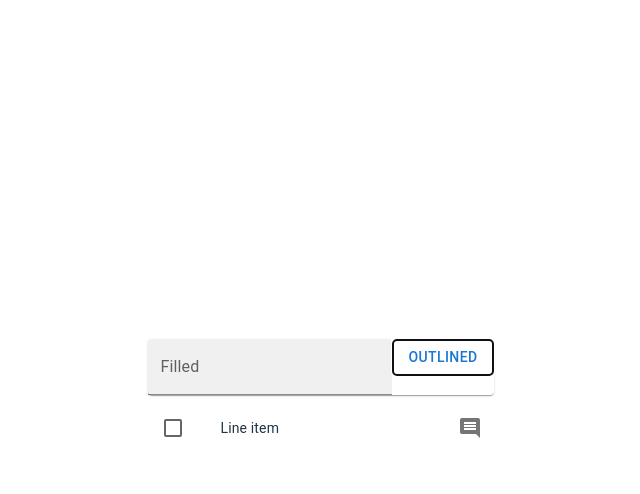
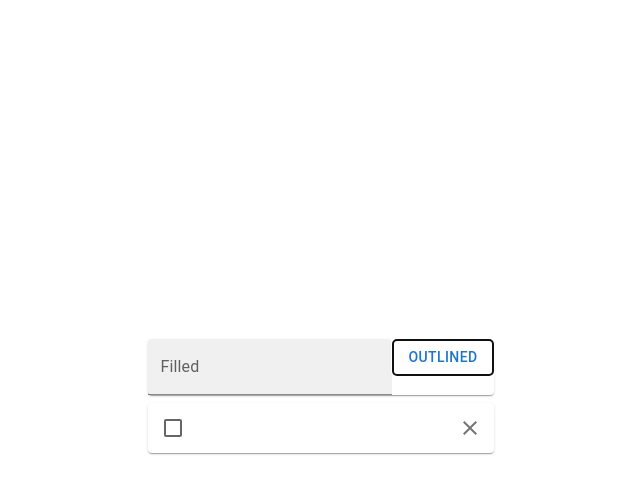
Before and after one commit to Hellraiser997/ToDo-List-, a React (Vite) app: page / in a window 1280 px wide. Both pictures are taken after a click on the button "OUTLINED". Shown: the top 494 px of the page, without its empty margins (319-959 px from the left). Built offline with nearby package versions, Linux system fonts and the light colour scheme.

Commit message:
Feat: passado tarefa como props no ListaItem.jsx

```diff
--- a/src/components/ListaItem.jsx
+++ b/src/components/ListaItem.jsx
@@ -6,16 +6,20 @@ import ListItemIcon from '@mui/material/ListItemIcon';
 import ListItemText from '@mui/material/ListItemText';
 import Checkbox from '@mui/material/Checkbox';
 import IconButton from '@mui/material/IconButton';
-import CommentIcon from '@mui/icons-material/Comment';
+import ClearIcon from '@mui/icons-material/Clear';
+import { Paper } from '@mui/material';
 
-export default function ListaItem() {
+export default function ListaItem({tarefa}) {
 
         return (
+            <Paper>
           <ListItem
 
             secondaryAction={
-              <IconButton edge="end" aria-label="comments">
-                <CommentIcon />
+              <IconButton
+              edge="end"
+              aria-label="comments">
+                <ClearIcon />
               </IconButton>
             }
             disablePadding
@@ -29,8 +33,9 @@ export default function ListaItem() {
 
                 />
               </ListItemIcon>
-              <ListItemText primary={`Line item`} />
+              <ListItemText primary={tarefa.texto} />
             </ListItemButton>
           </ListItem>
+            </Paper>
         );
 }
```
